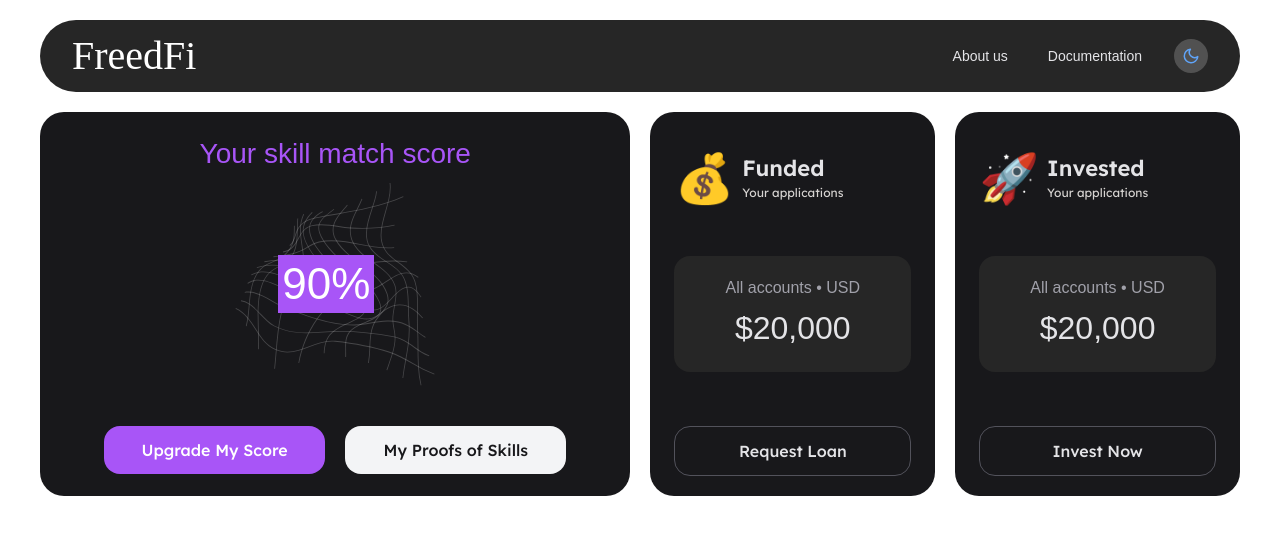
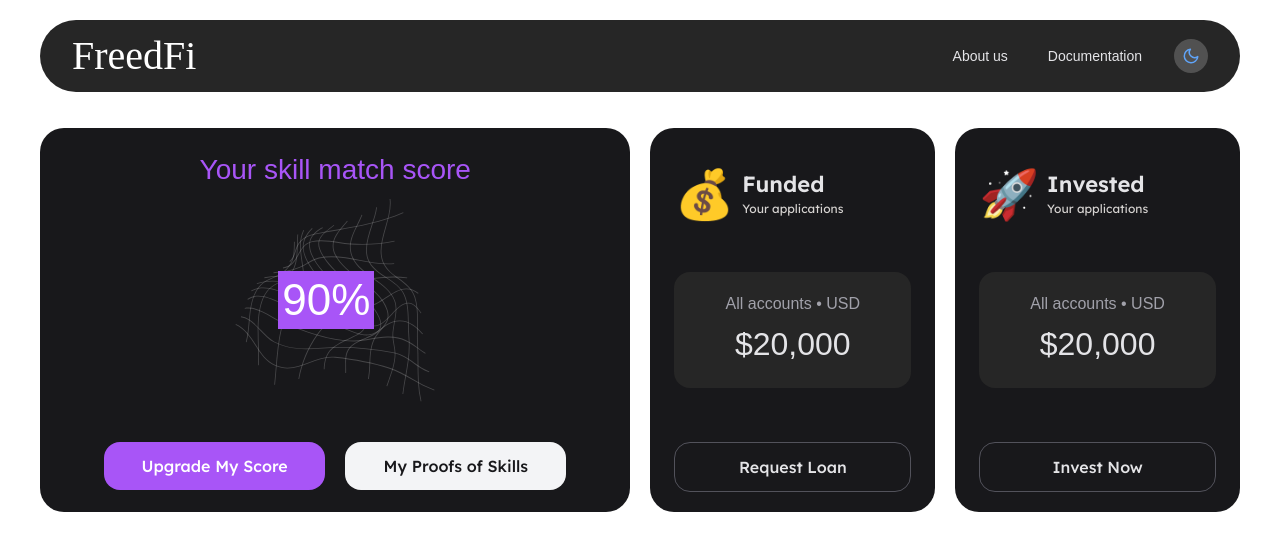
Before and after one commit to CredLancer/FreedFi_Grants, a Next.js app in the folder frontend/: page / in a window 1280 px wide. Shown: the top 550 px of the page. Built offline with nearby package versions, Linux system fonts and the light colour scheme; a web font is replaced by a local one.

Commit message:
updated the margin in dashboard

```diff
--- a/frontend/components/Dashboard.jsx
+++ b/frontend/components/Dashboard.jsx
@@ -15,7 +15,7 @@ const ibmPlexSans = IBM_Plex_Sans({
 const Dashboard = () => {
   return (
     <div className="px-6 md:px-10 flex flex-col gap-10">
-      <main className=" w-full mt-[7rem]  h-96 gap-5 flex flex-col lg:flex-row ">
+      <main className=" w-full mt-[8rem]  h-96 gap-5 flex flex-col lg:flex-row ">
         <section className="w-full basis-[50%] flex-1 sm:h-96 px-6 py-10 bg-zinc-900 rounded-3xl flex-col justify-center items-center gap-10 flex">
           <header className="flex-col justify-center items-center gap-2 flex">
             <h1
```
